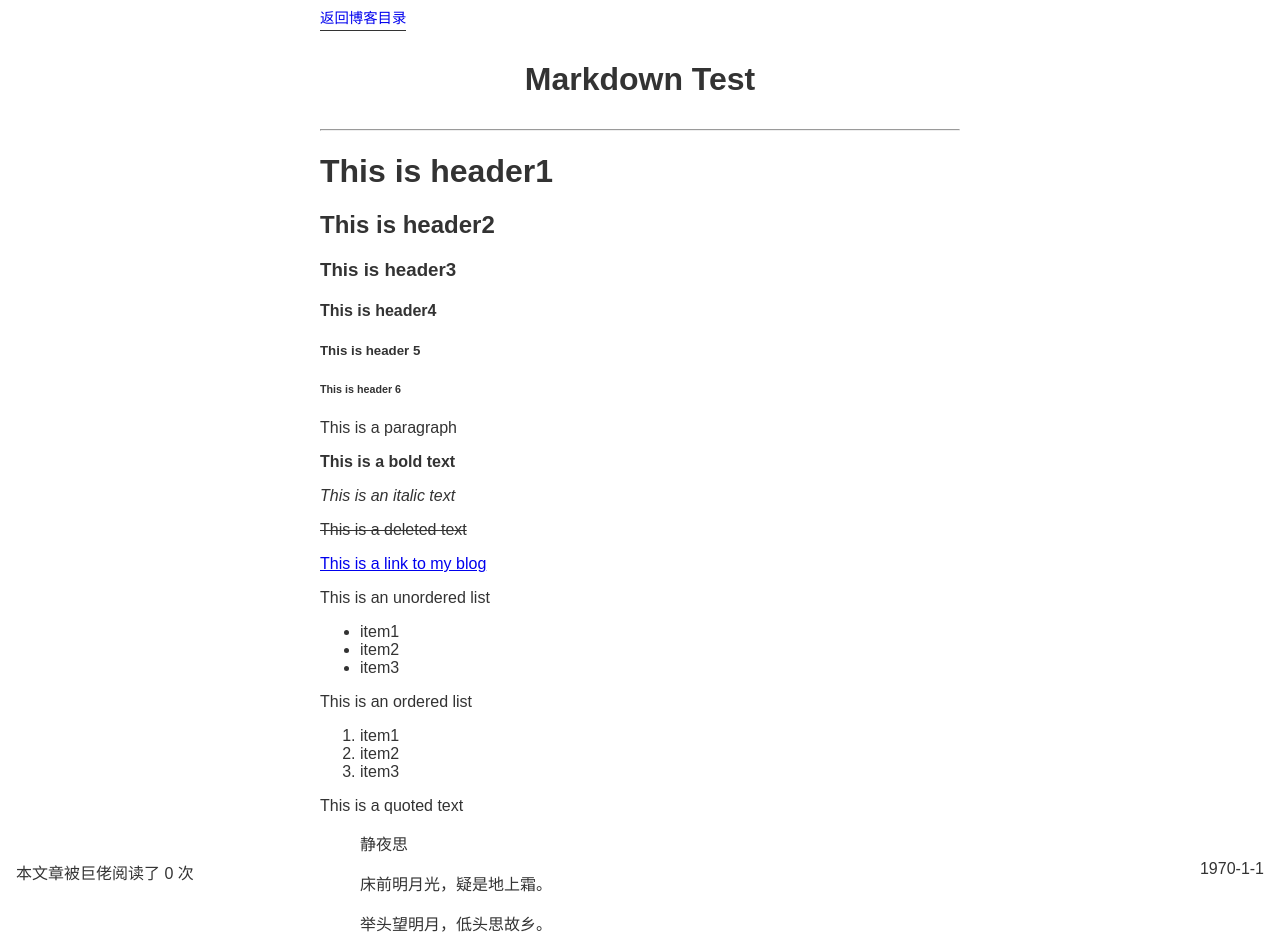
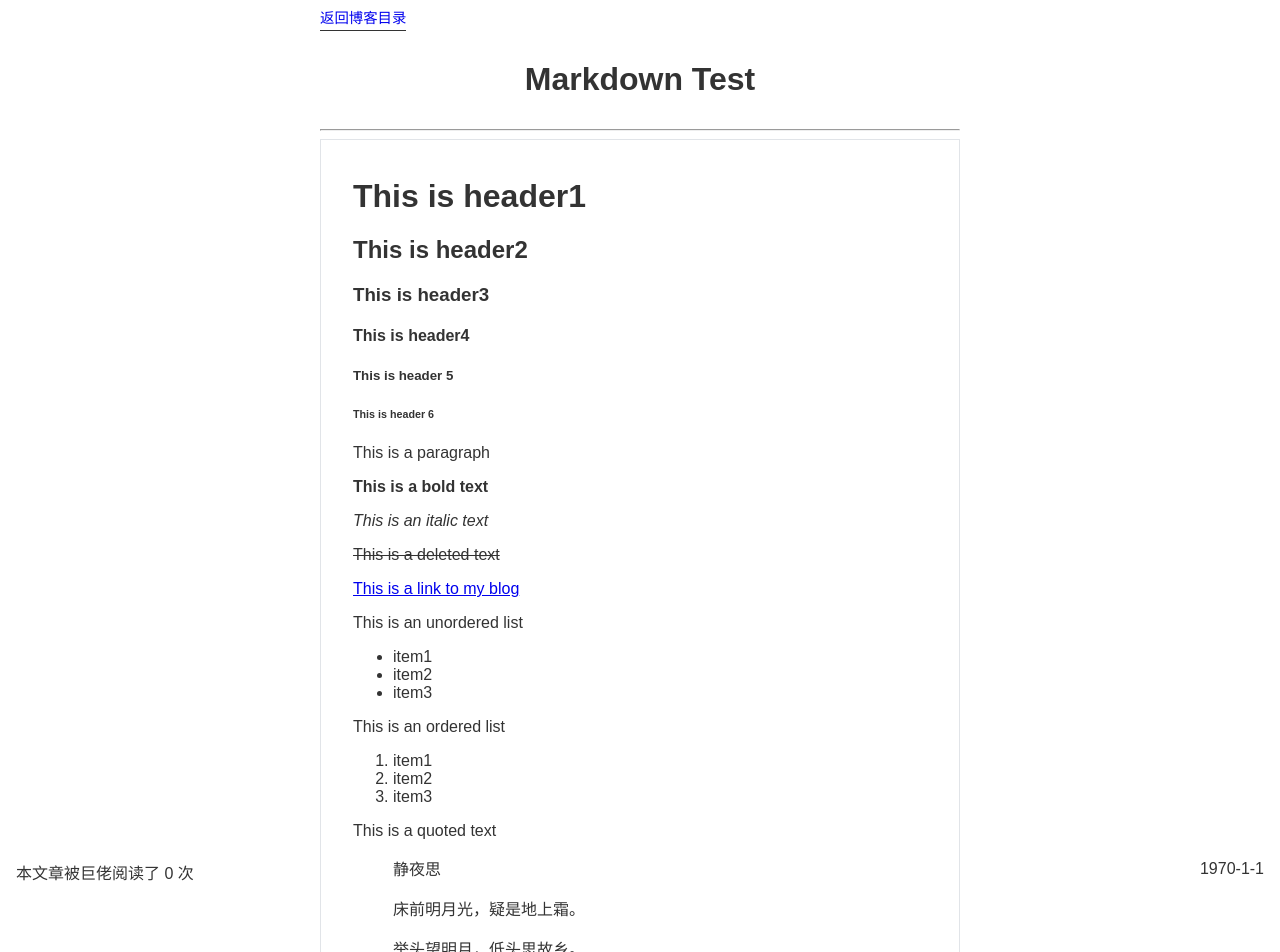
Before and after one commit to Lazygrumm/Earth-Messenger, a Jekyll site: the page built from _posts/1970-1-1-markdown-test.md, in a window 1280 px wide. Shown: the top 952 px of the page. Built offline with Jekyll 4.4.1, drawn with Linux system fonts in a browser that asks for light colours; formulas are drawn with MathJax 3; comment, search, counter and statistics services are not loaded.

Commit message:
尝试优化阅读视图

```diff
--- a/assets/style/blog.css
+++ b/assets/style/blog.css
@@ -6,6 +6,11 @@
 code {
     font-family: monospace;
     background-color: #f6f8fa;
+    line-height: 1.45;
+    border-radius: 3px;
+    padding: 16px;
+    overflow: auto;
+    width: 100%;
 }
 
 table {
@@ -37,7 +42,13 @@
 .content * {
     max-width: 100%;
     height: auto;
+}
 
+#content {
+    border: 1px solid #e1e4e8;
+    padding: 16px;
+    padding-left: 32px;
+    padding-right: 32px;
 }
 
 #back_to_menu {
```
